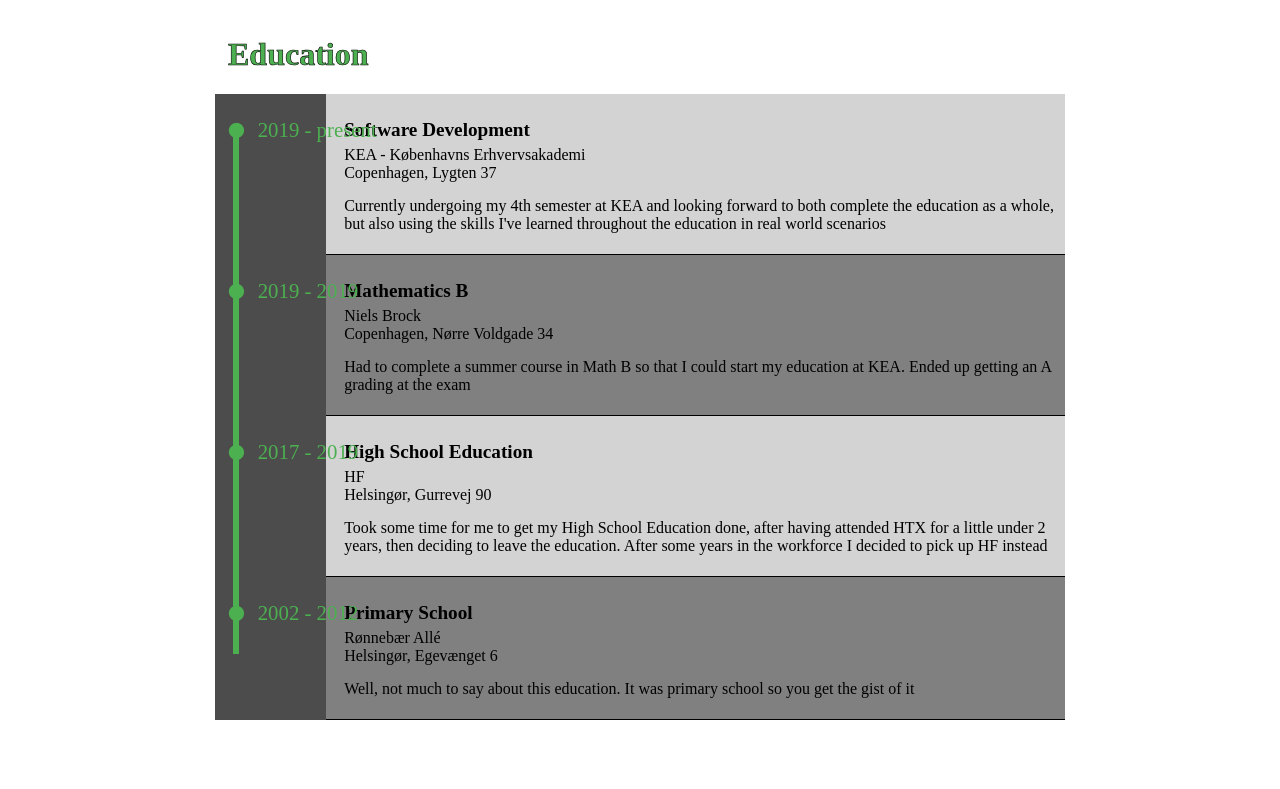
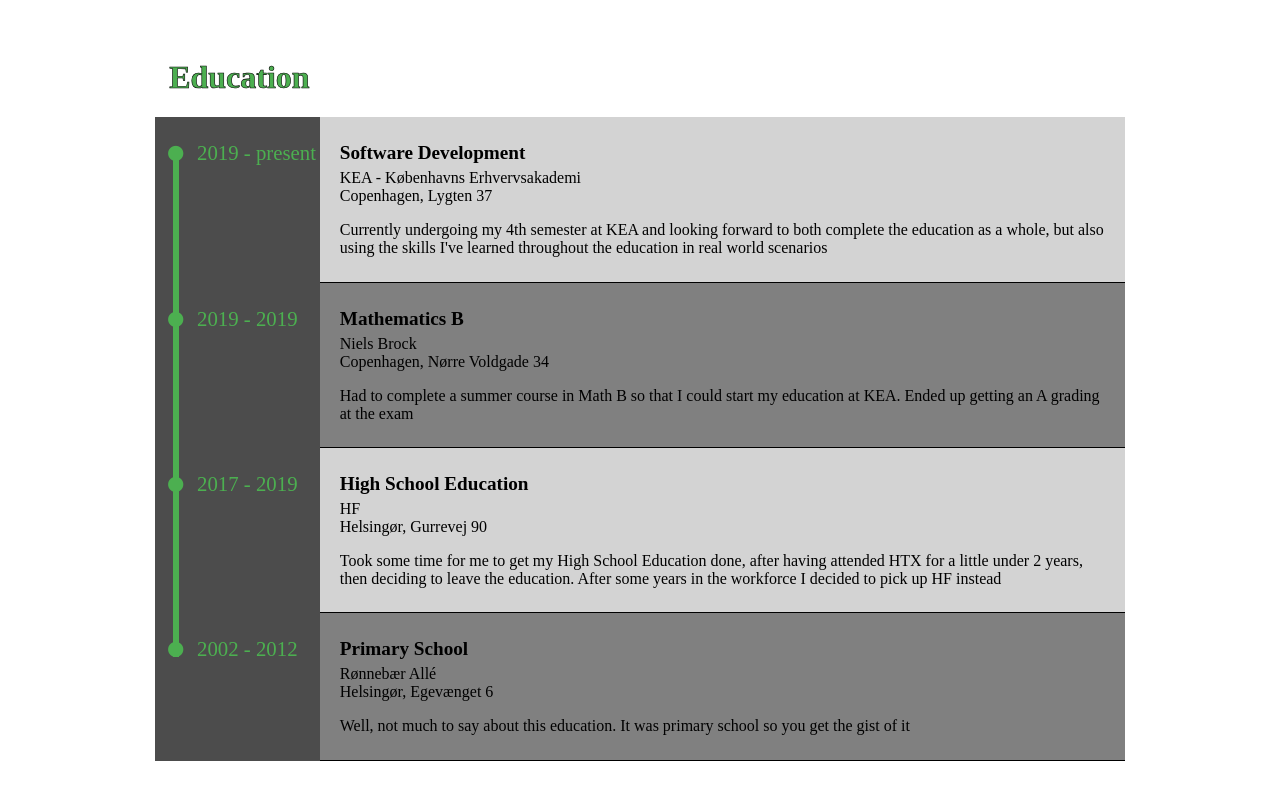
Before and after one commit to Fyziik/NodeJS_Mandatory_2, a website: page public/resume/resume.html in a window 1280 px wide. Shown: the part 841-1630 px from the top of the page. Before the commit the page ends 1587 px from the top, so only its background shows below. Drawn offline with Linux system fonts and the light colour scheme.

Commit message:
finished

```diff
--- a/app.js
+++ b/app.js
@@ -31,7 +31,7 @@ const schedule = fs.readFileSync(__dirname + "/public/schedule/schedule.html", '
 const resume = fs.readFileSync(__dirname + "/public/resume/resume.html", 'utf-8')
 
 app.get('/', (req, res) => {
-    res.send(htmlStart + navbar + frontpage + footer + htmlEnd)
+    res.send(htmlStart + navbar + frontpage + htmlEnd)
 })
 
 app.get('/skills' , (req, res) => {
--- a/public/frontpage/frontpage.css
+++ /dev/null
@@ -1,4 +0,0 @@
-h1 {
-    color: white;
-    padding-left: 10%;
-}
--- a/public/html_components/global-LAPTOP-6VQ2NC3G.css
+++ /dev/null
@@ -1,43 +0,0 @@
-body {
-    margin: 0;
-    background-color: black;
-}
-
-#page-intro-box {
-    margin: 0 0 0 15%;
-    padding: 25px;
-    width: 20%;
-    background: rgba(0, 0, 0, 0.5);
-    border: 1px solid #4CAF50;
-}
-
-#page-intro {
-    color: white;
-    padding: 0;
-    text-align: center;
-    height: 600px;
-    position: relative;
-    z-index: 6;
-}
-
-#page-intro #page-intro-titel {
-    font-size: 4em;
-    padding-left: 0;
-    margin: 0%;
-}
-
-#page-intro #page-intro-description {
-    margin: 50px 0 0 17.5%;
-    font-size: 1.5em;
-    text-align: left;
-    padding: 0 0 0 10px;
-    width: 55%;
-    -webkit-text-stroke: 0.1px black;
-    background: rgba(0, 0, 0, 0.25);
-    border-left: 1px solid #4CAF50;
-}
-
-#page-content {
-    background: #FFFFFF;
-    padding-top: 2.5%;
-}
--- a/public/navbar/navbar.css
+++ b/public/navbar/navbar.css
@@ -56,7 +56,9 @@
 }
 
 #background {
-    width: 100%;
     position: absolute;
     z-index: -1;
+    object-fit: cover;
+    width: 100%;
+    height: 630px;
 }
--- a/public/resume/resume.css
+++ b/public/resume/resume.css
@@ -1,6 +1,6 @@
 #top-section {
-    width: 70%;
-    margin: 0 15%;
+    width: 80%;
+    margin: 0 10%;
 }
 
 #top-section-image {
@@ -32,8 +32,8 @@
 }
 
 #bottom-section {
-    width: 70%;
-    margin: 0 15%;
+    width: 80%;
+    margin: 0 10%;
 }
 
 .experience-area {
@@ -55,13 +55,13 @@
     font-size: 1.3rem;
     color: #4CAF50;
     float: left;
-    width: 13%;
+    width: 17%;
 }
 
 .bottom-section-experience-description {
     display: inline-block;
     padding-top: 25px;
-    width: 87%;
+    width: 83%;
     padding-bottom: 2.5%;
     background: rgb(211, 211, 211);
     border-bottom: 1px solid black;
@@ -73,7 +73,7 @@
 
 
 .bottom-section-experience-description p {
-    padding: 0 0 0 2.5%;
+    padding: 0 2.5% 0 2.5%;
     margin: 0;
 }
 
--- a/public/resume/resume.html
+++ b/public/resume/resume.html
@@ -7,7 +7,7 @@
     </div>
 
     <div id="page-intro-description">
-        PLACEHOLDER
+        My resume - what I've done throughout my time on the earth. Been here and there, but not quite everywhere... YET!
     </div>
 
 
@@ -96,7 +96,7 @@
 
             <div class="experience-area">
 
-                <div class="vl" style="height: 530px;"></div> <!-- Vertical line connecting the dots of experiences-->
+                <div class="vl" style="height: 510px;"></div> <!-- Vertical line connecting the dots of experiences-->
 
                 <div class="bottom-section-experience-timeline">
                     <span class="bulletin">•</span> <span class="timeline-text">2019 - present</span>
```
Also changed, not shown: public/contact/contact.html (+2 -1 lines), public/frontpage/frontpage.html (+3 -6 lines), public/navbar/navbar.html (+1 -1 lines), public/schedule/schedule.html (+15 -1 lines), public/skills/skills.html (+5 -0 lines), public/schedule/imgs/meme.jpg (added).
